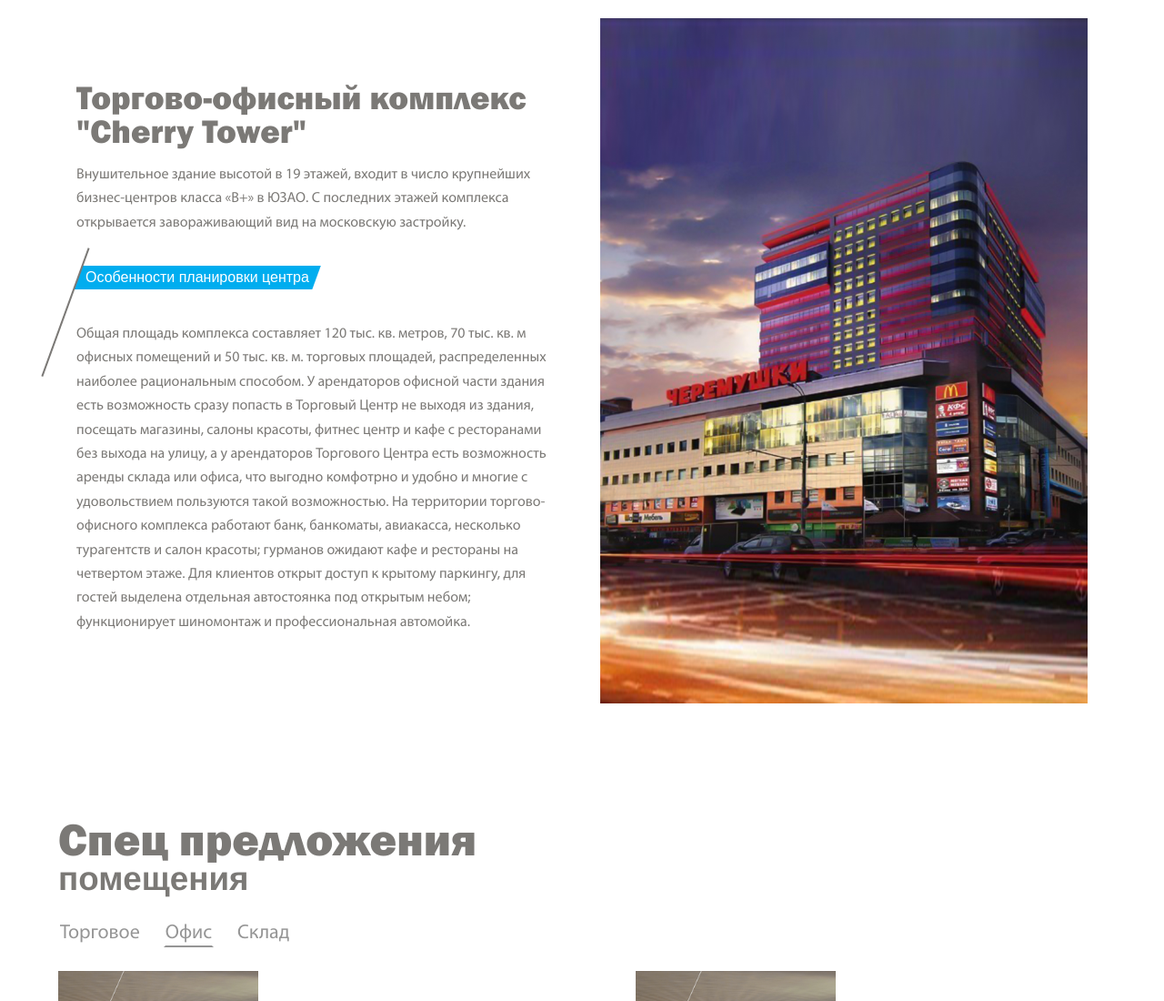
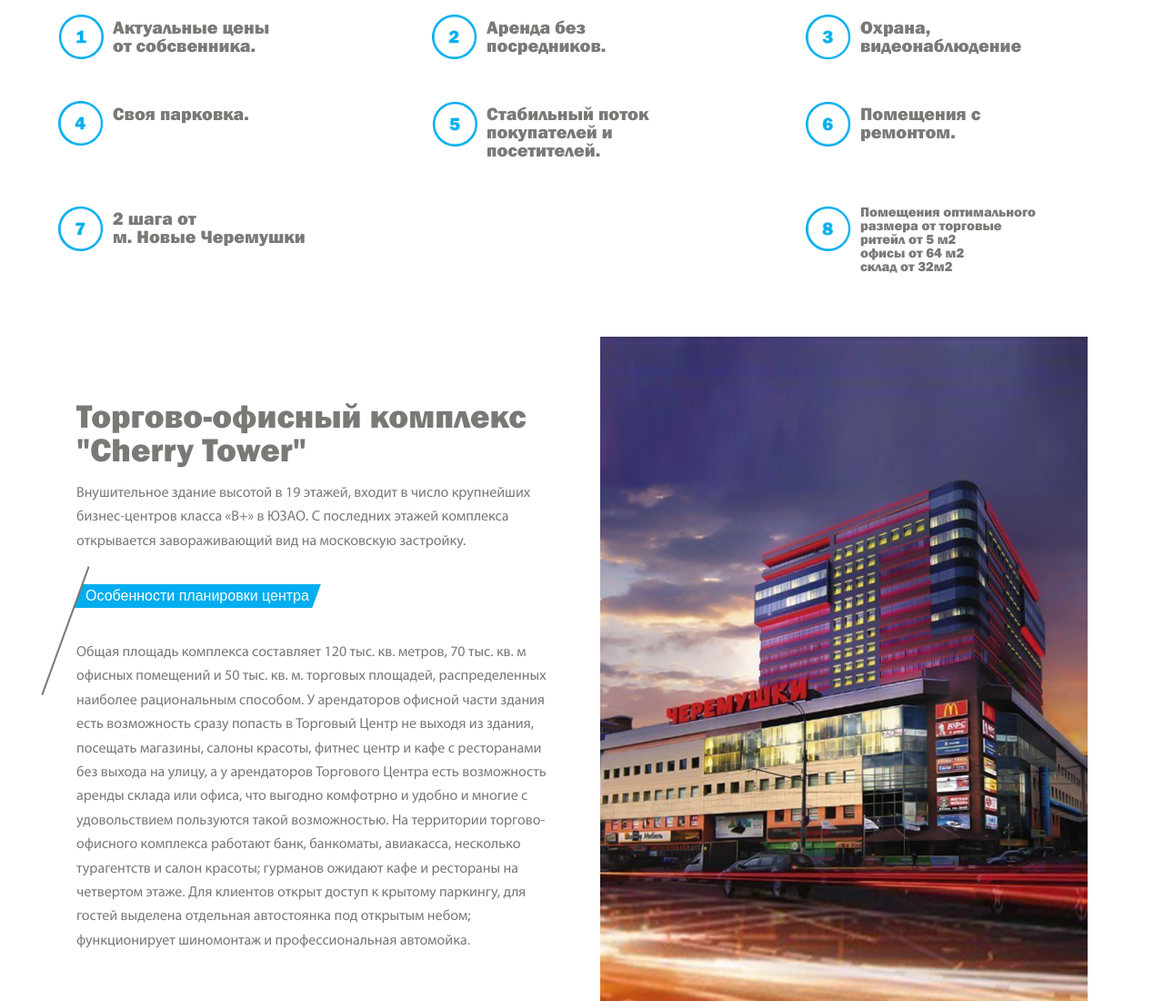
Before and after one commit to solaire-off/cherry-tower, a website: page app/index.html in a window 1280 px wide. Shown: the top 1100 px of the page at 91% size. Drawn offline with Linux system fonts and the light colour scheme.

Commit message:
Block 'Advantage'

```diff
--- a/app/index.html
+++ b/app/index.html
@@ -15,6 +15,54 @@
 </head>
 
 <body>
+
+	<section class="section p-b-0" id="best">
+		<div class="container">
+			<div class="row">
+				<div class="best-item">
+					<img class="best-img" src="img/number/1.png" alt="1">
+					<p class="best-info">Актуальные цены<br/> от собсвенника.</p>
+				</div>
+				<div class="best-item">
+					<img class="best-img" src="img/number/2.png" alt="2">
+					<p class="best-info">Аренда без <br/>посредников. </p>
+				</div>
+				<div class="best-item">
+					<img class="best-img" src="img/number/3.png" alt="3">
+					<p class="best-info">Охрана, <br/>видеонаблюдение </p>
+				</div>
+				<div class="best-item">
+					<img class="best-img" src="img/number/4.png" alt="4">
+					<p class="best-info">Своя парковка.</p>
+				</div>
+				<div class="best-item">
+					<img class="best-img" src="img/number/5.png" alt="5">
+					<p class="best-info">Стабильный поток <br/>
+										покупателей и <br/>
+										посетителeй.
+										</p>
+				</div>
+				<div class="best-item">
+					<img class="best-img" src="img/number/6.png" alt="6">
+					<p class="best-info">Помещения с <br/>ремонтом.</p>
+				</div>
+				<div class="best-item">
+					<img class="best-img" src="img/number/7.png" alt="7">
+					<p class="best-info">2 шага от <br/>м. Новые Черемушки </p>
+				</div>
+				<div class="best-item">
+					<img class="best-img" src="img/number/8.png" alt="8">
+					<p class="best-info is-sm">	Помещения оптимального <br/>
+											размера от торговые<br/>
+											ритейл  от 5 м2<br/>
+											офисы от 64 м2<br/>
+											склад от 32м2
+											</p>
+				</div>
+			</div>
+		</div>
+
+	</section>
 
 	<section id="about" class="section">
 		<div class="container">
--- a/app/sass/_vars.sass
+++ b/app/sass/_vars.sass
@@ -11,8 +11,8 @@
 
 
 $calendar_font_size: 2.2rem
-$day_size: 50;
-$day_height: 40px;
+$day_size: 5;
+$day_height: 4rem;
 
 
 $main_font: "MyriadProRegular"
--- a/app/sass/main.sass
+++ b/app/sass/main.sass
@@ -30,7 +30,7 @@
 
 
 #calendar
-  width: 7 * $day_size + px;
+  width: 7 * $day_size + rem;
   margin: 0 auto;
   font-size: $calendar_font_size
   font-family: $light_font
@@ -55,7 +55,7 @@
 
 
   .day
-    width: $day_size + px;
+    width: $day_size + rem;
     height: $day_height;
     text-align: center;
     color: #3d3d3d;
@@ -311,9 +311,35 @@
     font-weight: bold;
 
 
+
 #about
   .col
     padding: 2rem
     font-size: 1.6rem
 
+
+#best
+  padding-bottom: 2rem
+
+.best-item
+  font-size: 2rem;
+  width: 25%;
+  min-width: 33rem
+  margin-bottom: 1.5rem
+  display: flex
+  justify-content: flex-start;
+  align-items: flex-start
+
+  .best-img
+    margin-right: 1rem
+    width: 5rem
+    margin-top: 1.6rem
+
+  .best-info
+    line-height: 1
+    font-family: $bold_font
+
+    &.is-sm
+      font-size: 1.5rem
+
 @import "media" // Всегда в конце
```
Also changed, not shown: app/css/main.min.css, app/img/number/1.png (added), app/img/number/2.png (added), app/img/number/3.png (added), app/img/number/4.png (added), app/img/number/5.png (added), app/img/number/6.png (added), app/img/number/7.png (added), app/img/number/8.png (added).
